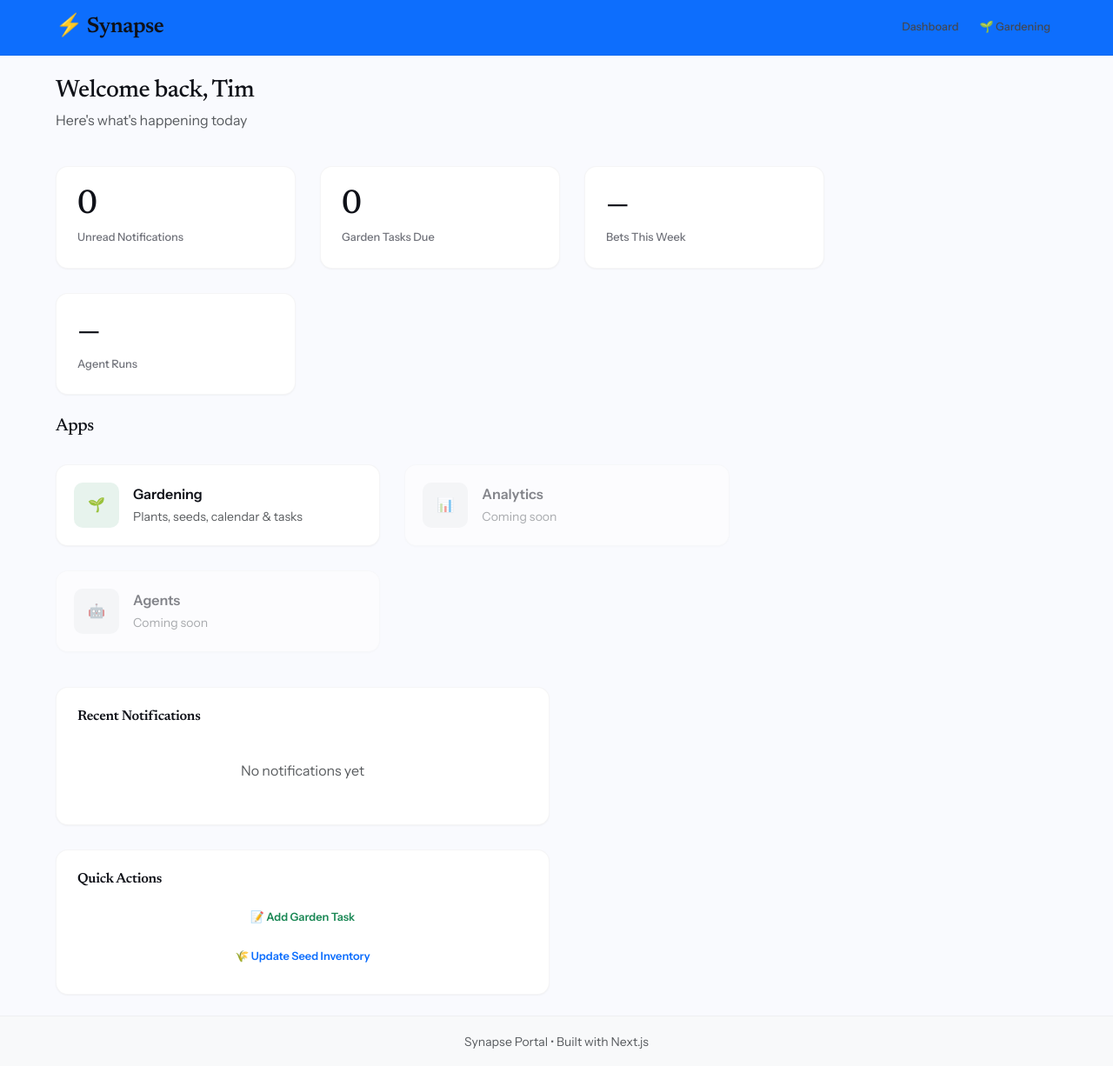
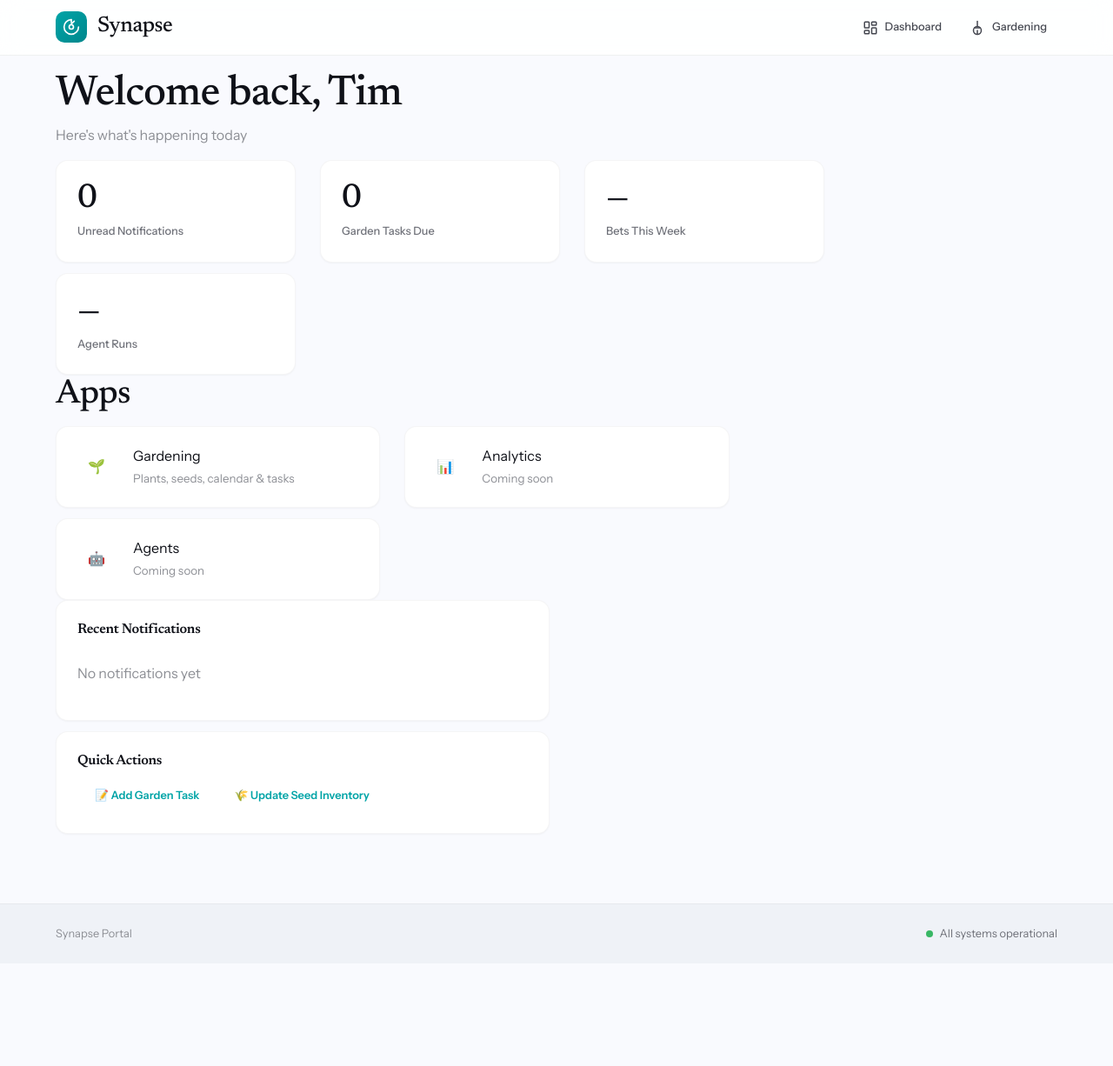
Before and after one commit to synapseburgum/synapse-portal, a Next.js app: page / in a window 1280 px wide. Shown: the whole page at 87% size. After the commit the page ends 1108 px from the top, so only its background shows below. Built offline with nearby package versions, Linux system fonts and the light colour scheme; no server answers; the database is empty.

Commit message:
feat: custom navigation with SVG icons
- Replace Bootstrap navbar with custom design
- Add Synapse logo icon (neural network inspired)
- Add footer with system status indicator
- Remove Bootstrap JS dependency

```diff
--- a/app/layout.tsx
+++ b/app/layout.tsx
@@ -1,5 +1,4 @@
 import type { Metadata } from 'next'
-import 'bootstrap/dist/css/bootstrap.min.css'
 import './globals.css'
 
 export const metadata: Metadata = {
@@ -15,40 +14,57 @@ export default function RootLayout({
   return (
     <html lang="en">
       <body>
-        <nav className="navbar navbar-expand-lg navbar-dark bg-primary sticky-top">
-          <div className="container">
-            <a className="navbar-brand fw-bold" href="/">
-              ⚡ Synapse
+        <nav className="navbar">
+          <div className="navbar-inner">
+            <a href="/" className="navbar-brand">
+              <span className="navbar-brand-icon">
+                <svg viewBox="0 0 24 24" fill="none" stroke="currentColor" strokeWidth="2" strokeLinecap="round" strokeLinejoin="round">
+                  <path d="M12 2a10 10 0 1 0 10 10" />
+                  <path d="M12 2v4" />
+                  <path d="M12 8l4-4" />
+                  <circle cx="12" cy="12" r="3" />
+                </svg>
+              </span>
+              Synapse
             </a>
-            <button
-              className="navbar-toggler"
-              type="button"
-              data-bs-toggle="collapse"
-              data-bs-target="#navbarNav"
-            >
-              <span className="navbar-toggler-icon"></span>
-            </button>
-            <div className="collapse navbar-collapse" id="navbarNav">
-              <ul className="navbar-nav ms-auto">
-                <li className="nav-item">
-                  <a className="nav-link" href="/">Dashboard</a>
-                </li>
-                <li className="nav-item">
-                  <a className="nav-link" href="/gardening">🌱 Gardening</a>
-                </li>
-              </ul>
-            </div>
+            <ul className="navbar-nav">
+              <li>
+                <a href="/" className="nav-link">
+                  <svg viewBox="0 0 24 24" fill="none" stroke="currentColor" strokeWidth="2" strokeLinecap="round" strokeLinejoin="round">
+                    <rect x="3" y="3" width="7" height="9" rx="1" />
+                    <rect x="14" y="3" width="7" height="5" rx="1" />
+                    <rect x="14" y="12" width="7" height="9" rx="1" />
+                    <rect x="3" y="16" width="7" height="5" rx="1" />
+                  </svg>
+                  Dashboard
+                </a>
+              </li>
+              <li>
+                <a href="/gardening" className="nav-link">
+                  <svg viewBox="0 0 24 24" fill="none" stroke="currentColor" strokeWidth="2" strokeLinecap="round" strokeLinejoin="round">
+                    <path d="M12 10V2" />
+                    <path d="M12 10c-4 0-6 3-6 6 0 4 3 6 6 6s6-2 6-6c0-3-2-6-6-6z" />
+                    <path d="M12 22v-6" />
+                    <path d="M8 12h8" />
+                  </svg>
+                  Gardening
+                </a>
+              </li>
+            </ul>
           </div>
         </nav>
         <main className="py-4">
           {children}
         </main>
-        <footer className="footer mt-auto py-3 bg-light">
-          <div className="container text-center text-muted">
-            <small>Synapse Portal • Built with Next.js</small>
+        <footer className="footer">
+          <div className="footer-inner">
+            <span className="footer-text">Synapse Portal</span>
+            <div className="footer-status">
+              <span className="footer-status-dot" />
+              All systems operational
+            </div>
           </div>
         </footer>
-        <script src="https://cdn.jsdelivr.net/npm/bootstrap@5.3.3/dist/js/bootstrap.bundle.min.js" async></script>
       </body>
     </html>
   )
```
